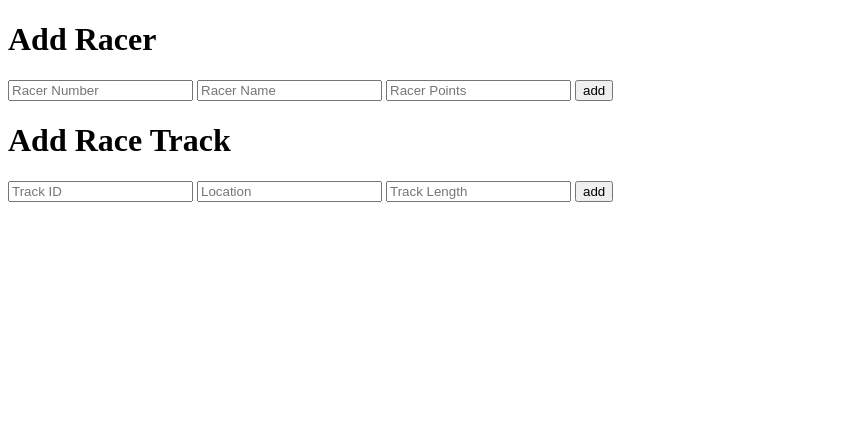
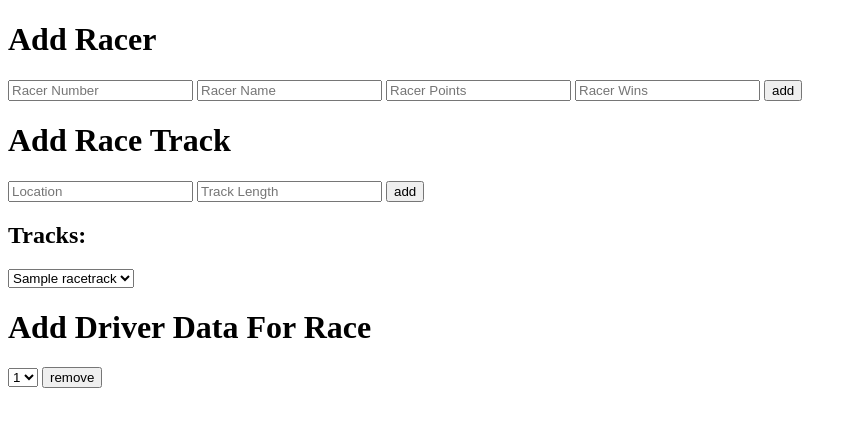
Before and after one commit to OxiStudios/NASCAR, a Django app: template templates/data_input.html in a window 1280 px wide. Shown: the top 427 px of the page, without its empty margins (0-857 px from the left). Run offline with Django 3.2, Linux system fonts and the light colour scheme; tables that the repository leaves empty hold one stand-in row (values such as "Sample post"); the template is opened without the code that fills it: values that come from a table or form of the project are taken from there, most other values are stand-ins (such as "Sample title", 1, 10 or a date in 2020); parts of the project's set-up code (start-up, migrations or seed data) failed here and were passed over.

Commit message:
added more functionality to the input data page

```diff
--- a/Data/models.py
+++ b/Data/models.py
@@ -6,6 +6,7 @@ class Racers(models.Model):
     name = models.CharField(max_length=55)
     points = models.IntegerField(max_length=25)
     wins = models.IntegerField(max_length=2)
+    data_added = models.IntegerField(max_length=1)
 
     def __unicode__(self):
         return self.name
--- a/templates/data_input.html
+++ b/templates/data_input.html
@@ -10,14 +10,30 @@
         <input type="number" name="number" value="" placeholder="Racer Number">
         <input type="text" name="name" value="" placeholder="Racer Name">
         <input type="number" name="points" value="" placeholder="Racer Points">
+        <input type="number" name="wins" value="" placeholder="Racer Wins">
         <input type="submit" name="add_racer" value="add">
     </form>
     <h1>Add Race Track</h1>
     <form method="post">
-        <input type="number" name="track_id" value="" placeholder="Track ID">
-        <input type="text" name="location" value="" placeholder="Location">
+        {% csrf_token %}
+        <input type="text" name="location_name" value="" placeholder="Location">
         <input type="number" name="track_length" value="" placeholder="Track Length">
-        <input type="submit" name="add_track" value="add">
+        <input type="submit" name="add_track" value="add"><h2>Tracks: </h2>
+        <select name="tracks">
+            {% for track in track_list %}
+            <option>{{track.location_name}}</option>
+            {% endfor %}
+        </select>
+    </form>
+    <h1>Add Driver Data For Race</h1>
+    <form method="post">
+        {% csrf_token %}
+        <select name="racers">
+            {% for racer in racer_list %}
+            <option>{{racer.number}}</option>
+            {% endfor %}
+        </select>
+        <input type="submit" name="remove_racer" value="remove">
     </form>
 </body>
 </html>
```
Also changed, not shown: Data/views.py (+28 -5 lines), 2 other files.
